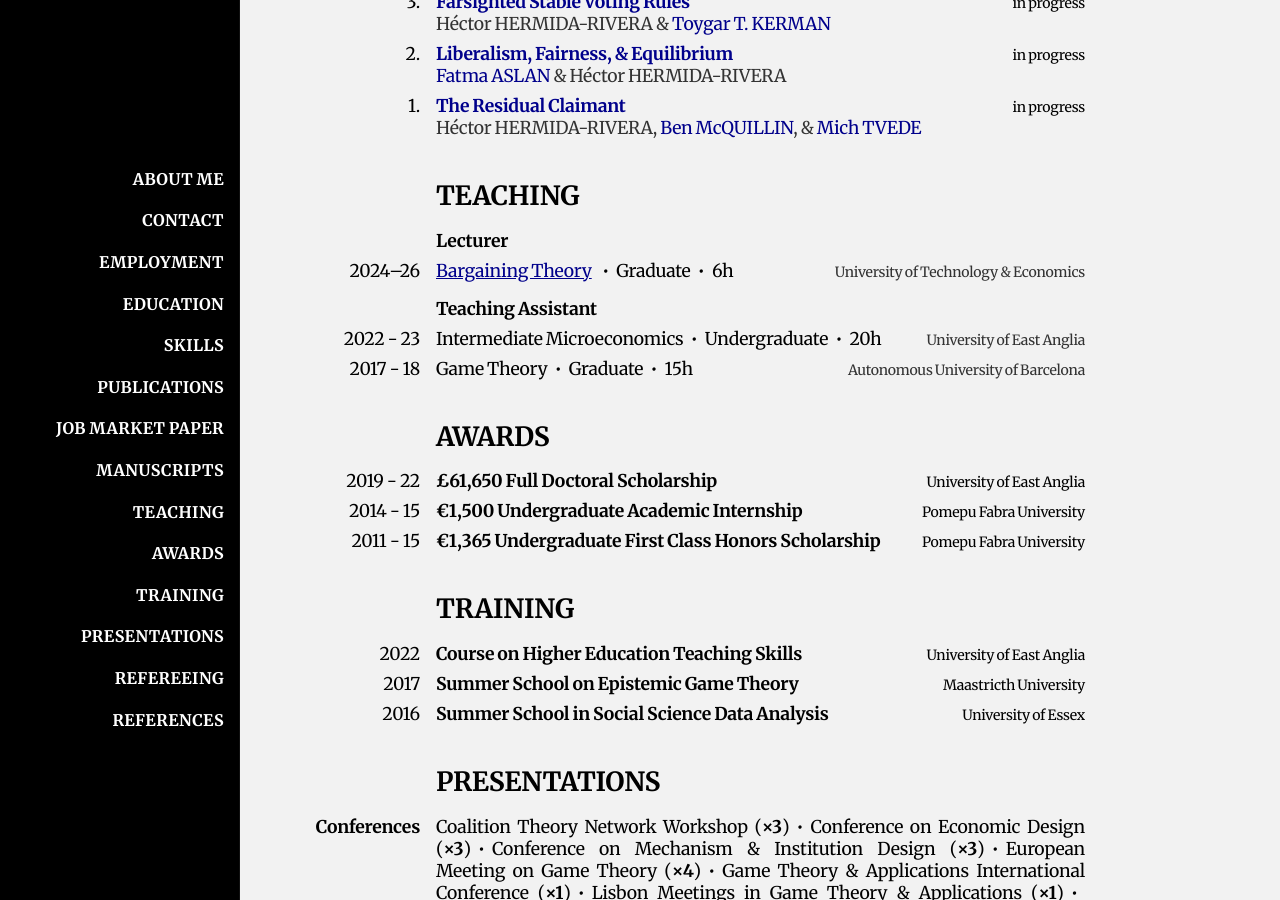
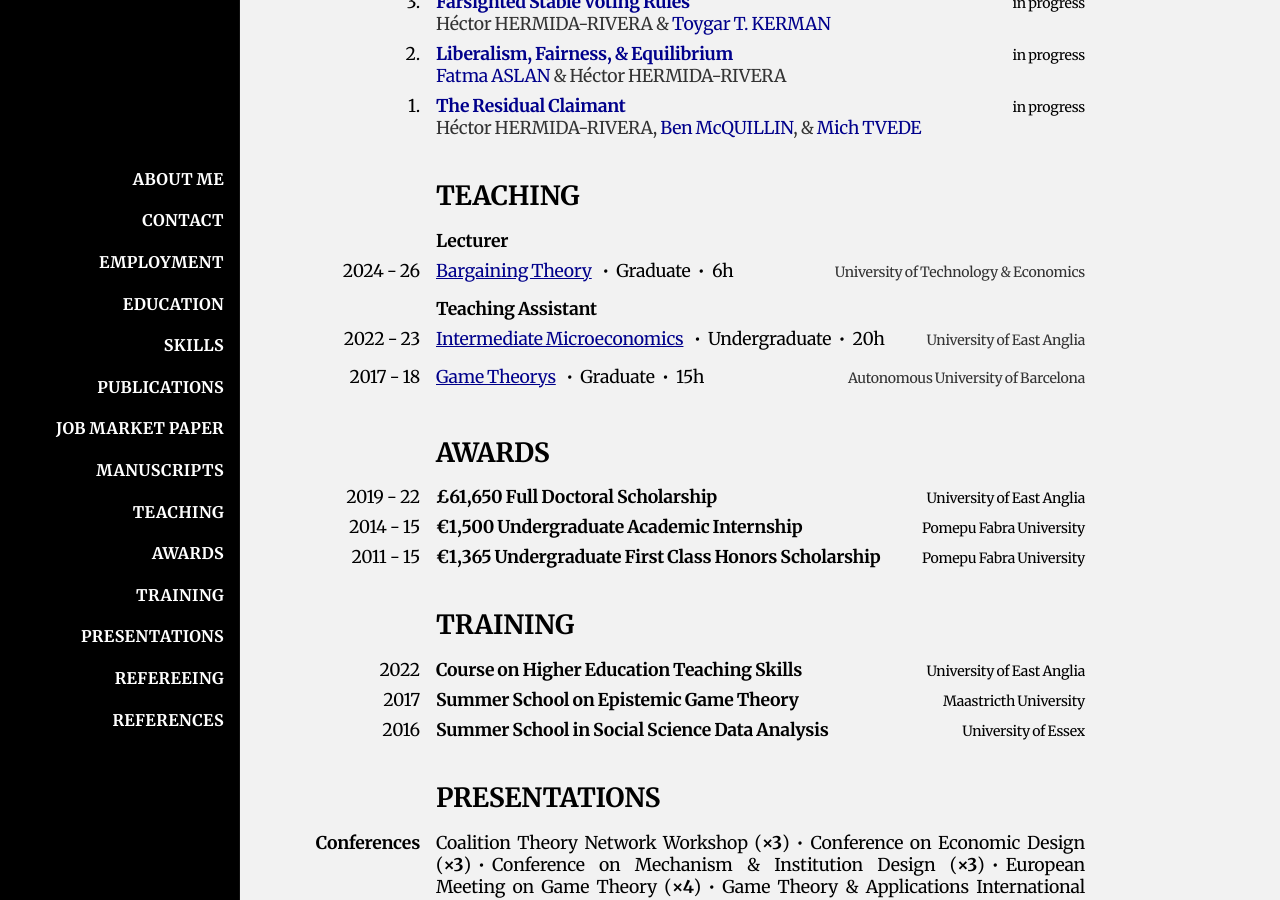
Before and after one commit to HectorHermidaRivera/hectorhermidarivera.github.io, a Jekyll site: the page built from index.md, in a window 1280 px wide and 900 px high, scrolled down 2079 px. Built offline with Jekyll 4.4.1, drawn with Linux system fonts in a browser that asks for light colours; a style sheet for code colours, icons or effects is not loaded.

Commit message:
Update index.md

```diff
--- a/index.md
+++ b/index.md
@@ -263,7 +263,7 @@ title: Home
   </div>
 
 <div class="two-column-3rows">
-  <div class="label">2024–26</div>
+  <div class="label">2024 - 26</div>
   <div class="value">
     <div class="top-row">
       <div class="course">
@@ -274,7 +274,7 @@ title: Home
     </div>
     <div class="second-row collapsible-content">
       <p><i>
-        This paper makes sense of non-cooperative games within the Nash (1953) program in which players make utility offers as implementing mechanisms. We construct an environment in which the feasible outcome set is the set of all feasible transfers among members of the same coalition. Since this outcome set is independent of the underlying characteristic function, we then rely on the well-known implementation theory results to check if the main cooperative solution concepts are implementable in Nash, virtual Nash, undominated, and subgame perfect equilibrium. The paper obtains mostly positive results, thus setting possibility frontiers for the implementability of cooperative solutions.
+        Slides<span class="bullet"></span>Papers<span class="bullet"></span>William Spaniel's Bargaining 101 (YouTube)
       </i></p>
     </div>
   </div>
@@ -287,25 +287,41 @@ title: Home
     </div>
   </div>
 
-  <div class="two-column-3rows">
-    <div class="label">2022 - 23</div>
-    <div class="value">
-      <div class="top-row">
-        <div class="course">Intermediate Microeconomics<span class="bullet"></span>Undergraduate<span class="bullet"></span>20h</div>
-        <div class="institution">University of East Anglia</div>
+<div class="two-column-3rows">
+  <div class="label">2022 - 23</div>
+  <div class="value">
+    <div class="top-row">
+      <div class="course">
+        <span class="collapsible-link">Intermediate Microeconomics</span>
+        <span class="bullet"></span>Undergraduate<span class="bullet"></span>20h
       </div>
+      <div class="institution">University of East Anglia</div>
+    </div>
+    <div class="second-row collapsible-content">
+      <p><i>
+        Not available
+      </i></p>
     </div>
   </div>
+</div>
 
-  <div class="two-column-3rows">
-    <div class="label">2017 - 18</div>
-    <div class="value">
-      <div class="top-row">
-        <div class="course">Game Theory<span class="bullet"></span>Graduate<span class="bullet"></span>15h</div>
-        <div class="institution">Autonomous University of Barcelona</div>
+<div class="two-column-3rows">
+  <div class="label">2017 - 18</div>
+  <div class="value">
+    <div class="top-row">
+      <div class="course">
+        <span class="collapsible-link">Game Theorys</span>
+        <span class="bullet"></span>Graduate<span class="bullet"></span>15h
       </div>
+      <div class="institution">Autonomous University of Barcelona</div>
+    </div>
+    <div class="second-row collapsible-content">
+      <p><i>
+        Not available
+      </i></p>
     </div>
   </div>
+</div>
 
 </div>
 
```
